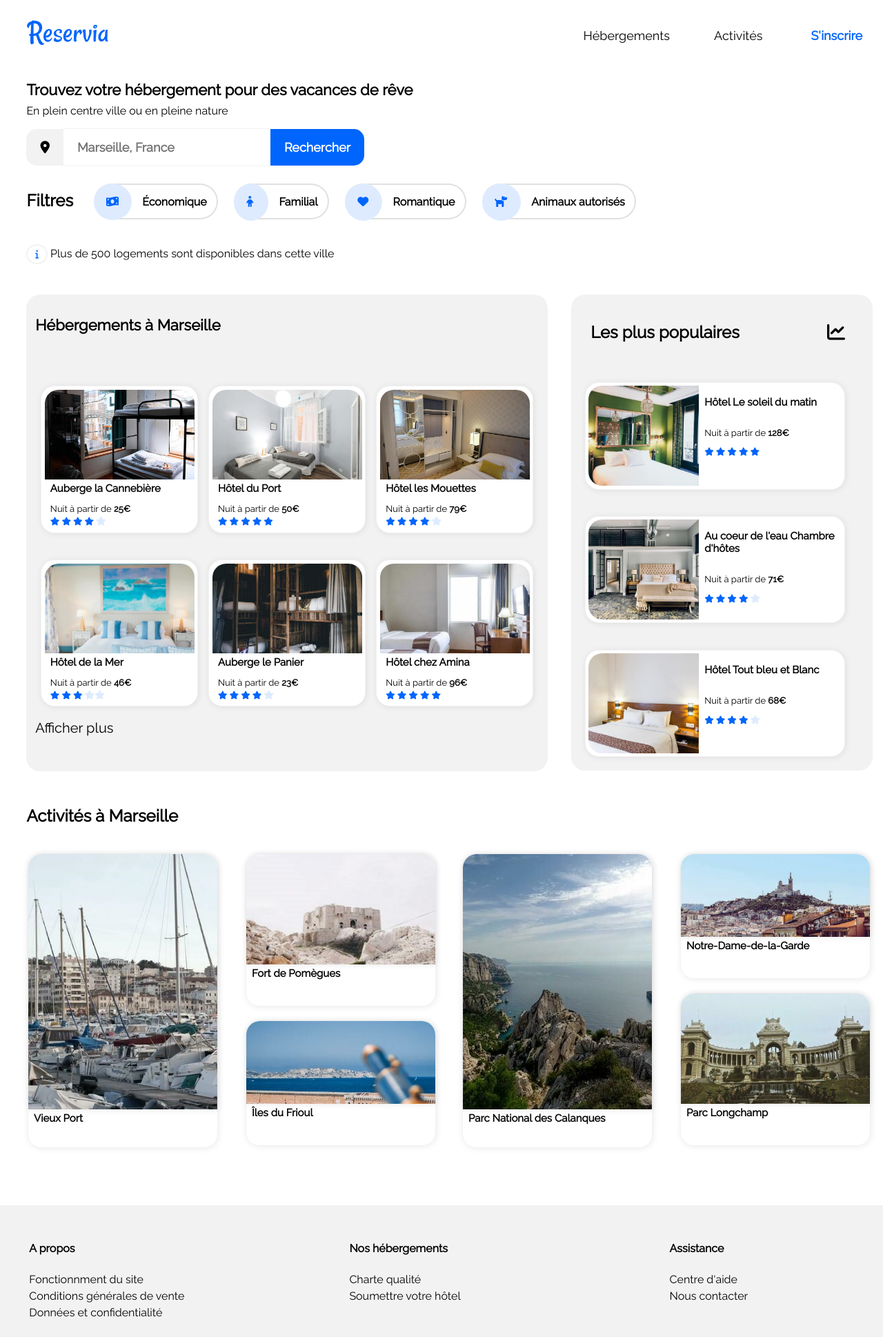
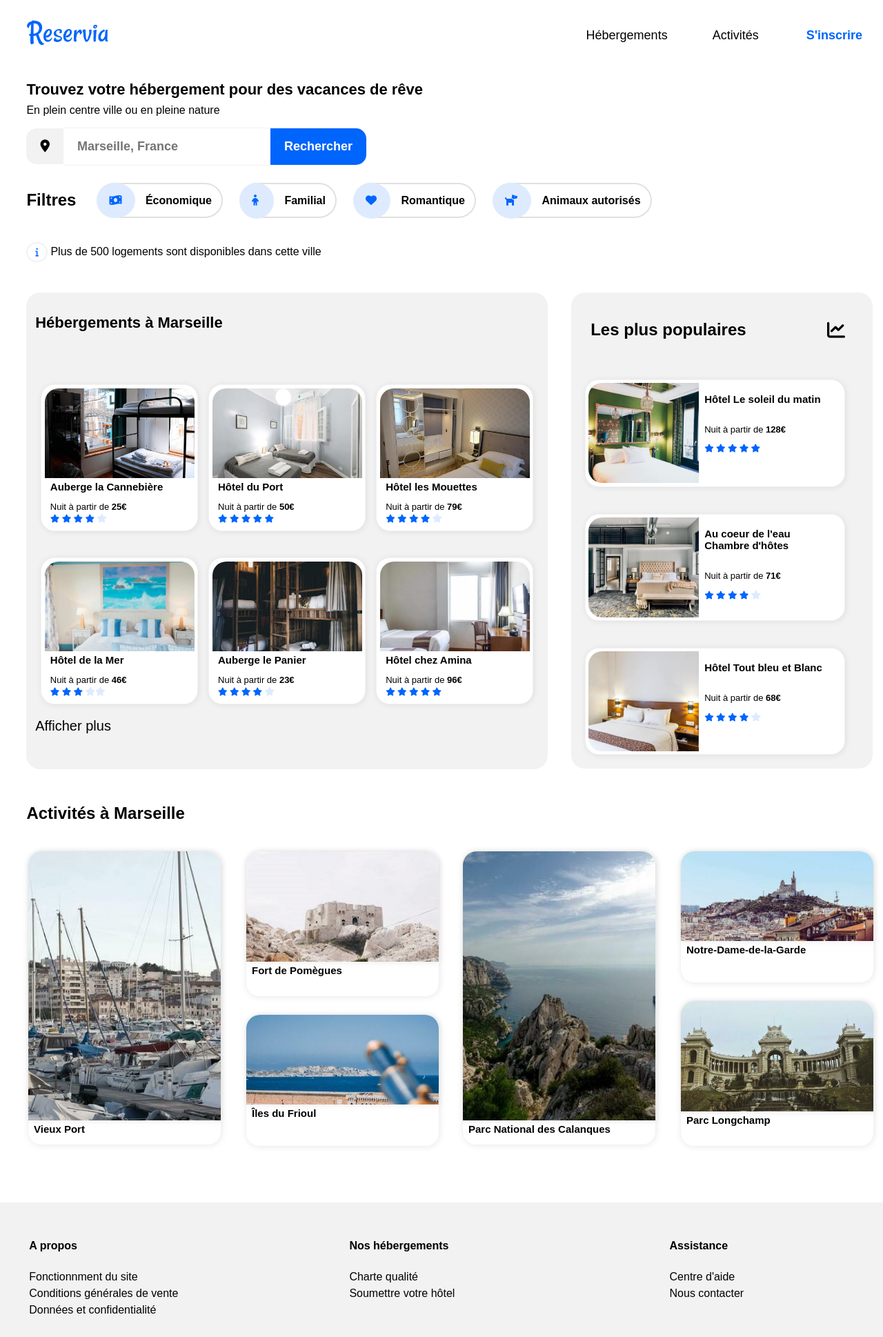
Before and after one commit to Yann-dv/Reservia, a PHP site: page / in a window 1280 px wide. Shown: the top 1938 px of the page at 69% size. Run offline with PHP 8.4, Linux system fonts and the light colour scheme; some libraries are stand-ins or nearby versions.

Commit message:
Fix googlefont script, <375px centered images, Large screen sizing

```diff
--- a/index.html
+++ b/index.html
@@ -6,9 +6,7 @@
     <meta name="viewport" content="width=device-width" />
     <link rel="stylesheet" href="style.css" />
     <title>Reservia</title>
-    <style>
-        @import url('https://fonts.googleapis.com/css2?family=Raleway&display=swap');
-        </style>
+    <script src="https://fonts.googleapis.com/css2?family=Raleway&display=swap")></script>
     <script src="https://kit.fontawesome.com/158c254b57.js" crossorigin="anonymous"></script>
     <meta name="description"
         content="Avec Reservia, réservez et planifier vos vacances n'aura jamais été aussi simple." />
@@ -47,8 +45,7 @@
                 <span id="searchbar">
                     <span class="mapmarker"><i class="fas fa-map-marker-alt" aria-hidden="true"></i></span><input
                         type="search" class="searchfield" placeholder="Marseille, France" size="50" name="q"><button
-                        class="btn">Rechercher</button><button class="btn-min"><i>
-                            class="fas fa-search search-icons"></i></button>
+                        class="btn">Rechercher</button><button class="btn-min"><i class="fas fa-search search-icons"></i></button>
                 </span>
             </form>
         </section>
@@ -363,6 +360,5 @@
         </div>
     </footer>
 </body>
-<!--Commentaire pour versionnage-->
 
 </html>
--- a/style.css
+++ b/style.css
@@ -489,7 +489,7 @@ input::placeholder {
 
 .activitescard img {
   width: 100%;
-  height: 370px;
+  height: 390px;
   border-top-left-radius: 20px;
   border-top-right-radius: 20px;
   box-shadow: 1px 1px 10px rgba(0, 0, 0, 0.082);
@@ -510,22 +510,24 @@ input::placeholder {
   flex-wrap: wrap;
   width: 23%;
   flex-direction: column;
-  margin: 20px;
+  margin: 15px;
+  margin-top: 20px;
 }
 
 .duo1 {
   display: flex;
   flex-direction: row;
   width: 100%;
-  height: 180px;
+  height: 190px;
   border: 1px solid #f2f2f2;
   box-shadow: 1px 1px 10px rgba(0, 0, 0, 0.082);
   border-radius: 20px 20px 20px 20px;
-  margin-bottom: 20px;
+  margin-bottom: 25px;
 }
 .duo1 img {
-  width: 100%;
-  height: 120px;
+  width: 1500px;
+  max-width: 100%;
+  height: 130px;
   border-top-left-radius: 20px;
   border-top-right-radius: 20px;
   box-shadow: 1px 1px 10px rgba(0, 0, 0, 0.082);
@@ -535,15 +537,16 @@ input::placeholder {
 .duo2 {
   display: flex;
   width: 100%;
-  height: 220px;
+  height: 210px;
   border: 1px solid #f2f2f2;
   box-shadow: 1px 1px 10px rgba(0, 0, 0, 0.082);
   border-radius: 20px 20px 20px 20px;
-  margin-bottom: 20px;
+  margin-bottom: 25px;
 }
 
 .duo2 img {
-  width: 100%;
+  width: 1920px;
+  max-width: 100%;
   height: 160px;
   border-top-left-radius: 20px;
   border-top-right-radius: 20px;
@@ -893,7 +896,7 @@ footer a:hover {
   .activitescard {
     flex-basis: 12rem !important;
     width: 350px;
-    margin-left: 0px;
+    margin-left: 20px;
   }
 
   .activitescard img {
@@ -922,6 +925,7 @@ footer a:hover {
     margin: 20px;
     margin-left: 0;
     line-height: 20px;
+    margin-left: 20px;
   }
 
   .duo1 img,
```
